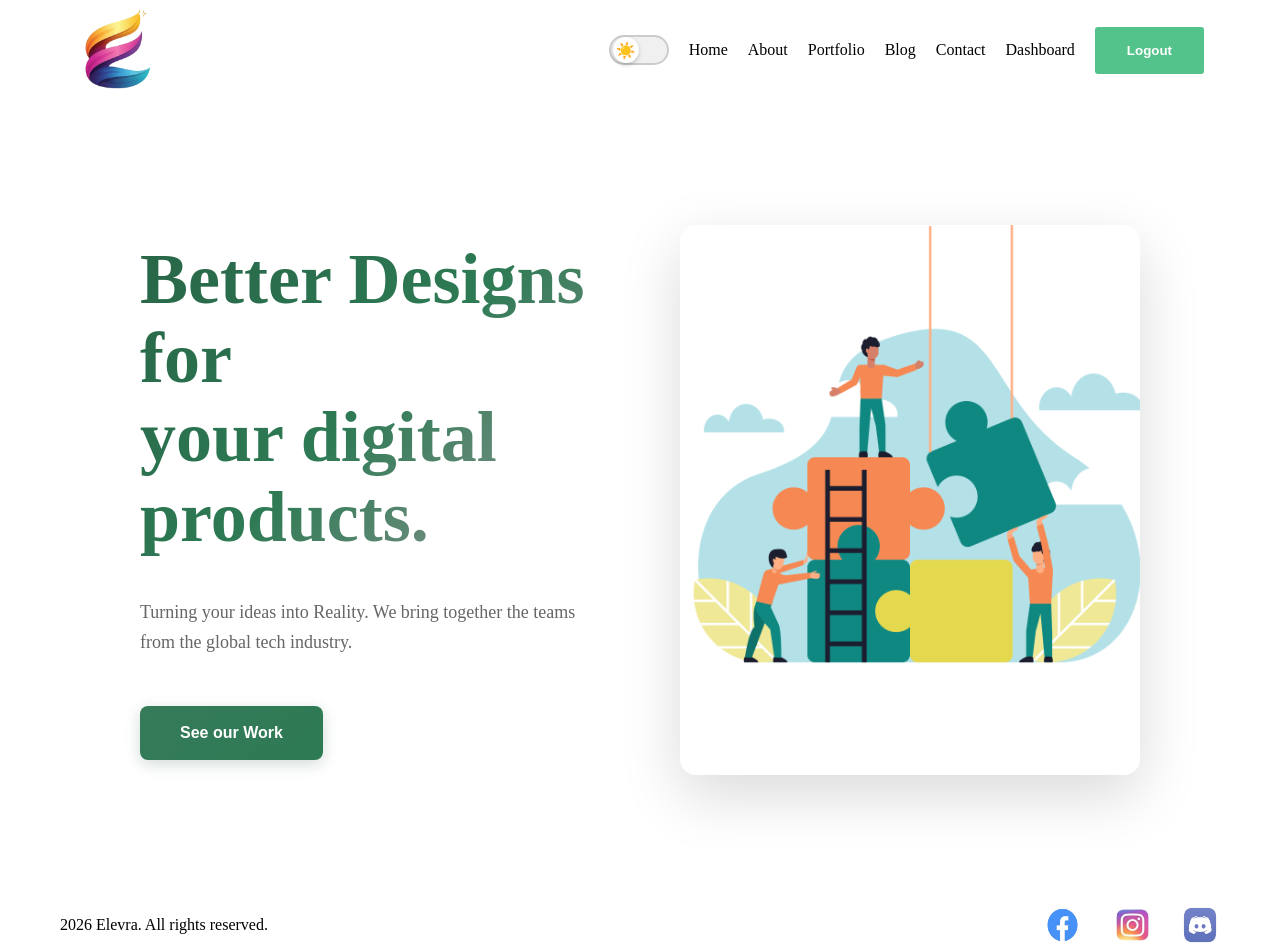
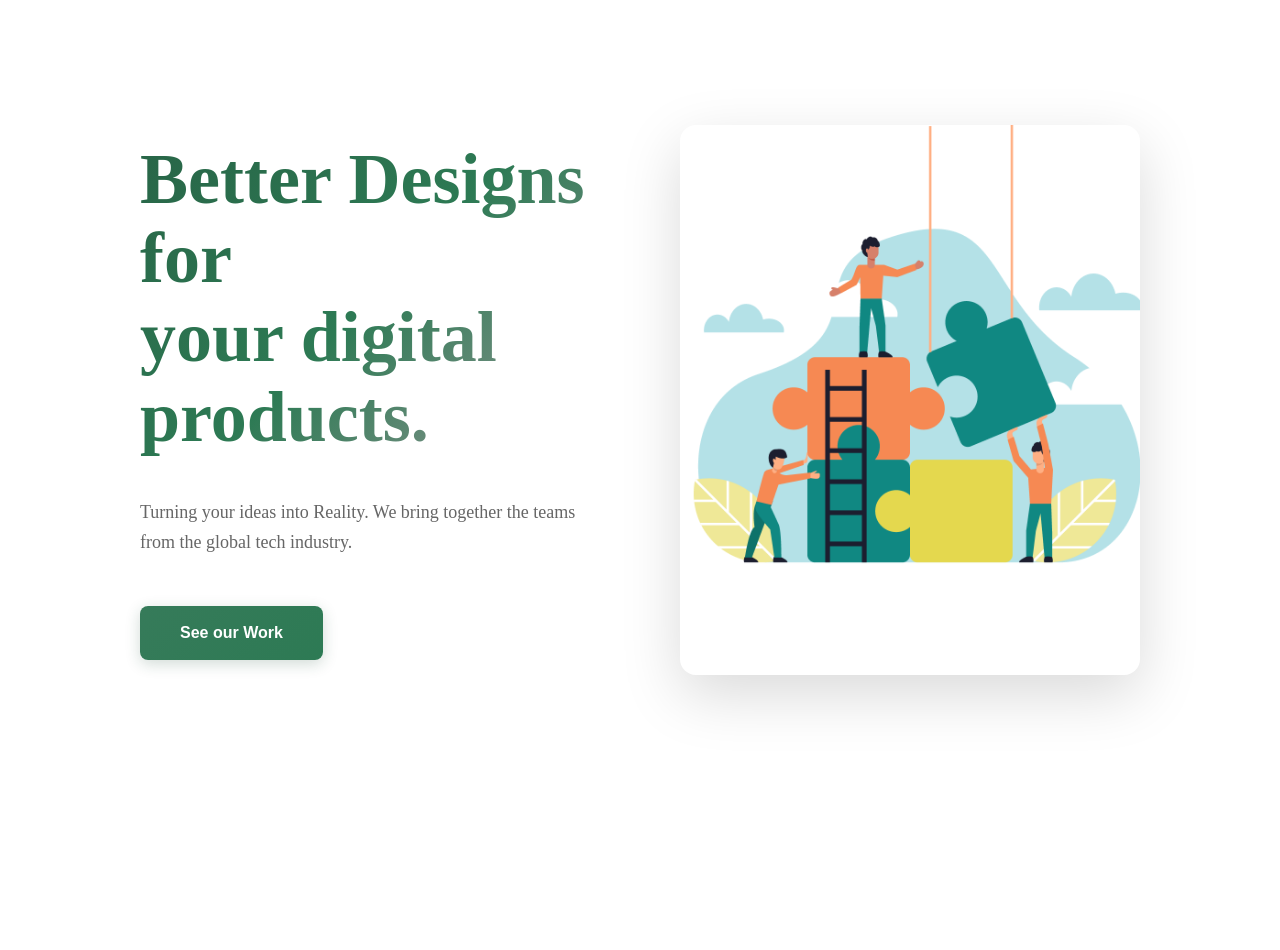
Before and after one commit to Alizba/elevra, a Next.js app: page / in a window 1280 px wide. After the commit the page ends 800 px from the top, so only its background shows below. Built offline with nearby package versions, Linux system fonts and the light colour scheme.

Commit message:
Adjust issue for vercel

```diff
--- a/app/layout.js
+++ b/app/layout.js
@@ -1,7 +1,7 @@
 import { Geist, Geist_Mono } from "next/font/google";
 import "./globals.css";
-import Navbar from "@/components/navbar/navbar";
-import Footer from "@/components/footer/Footer";
+// import Navbar from "@/components/navbar/navbar";
+// import Footer from "@/components/footer/Footer";
 import { ThemeProvider } from "@/context/ThemeContext";
 
 const geistSans = Geist({
@@ -25,9 +25,9 @@ export default function RootLayout({ children }) {
       <body className={`${geistSans.variable} ${geistMono.variable}`}>
         <ThemeProvider>
         <div className="container">
-        <Navbar/>
+        {/* <Navbar/> */}
         {children}
-        <Footer/>
+        {/* <Footer/> */}
         </div>
         </ThemeProvider>
       </body>
```
